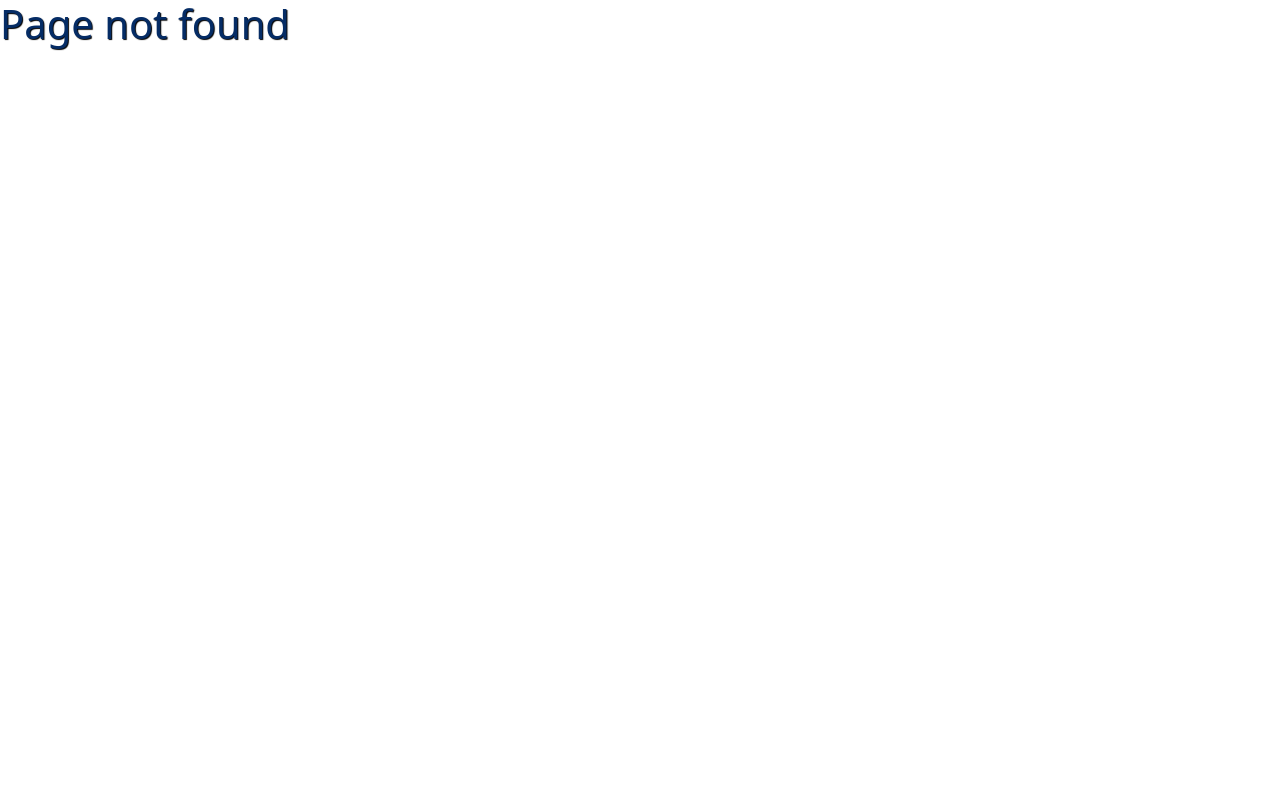
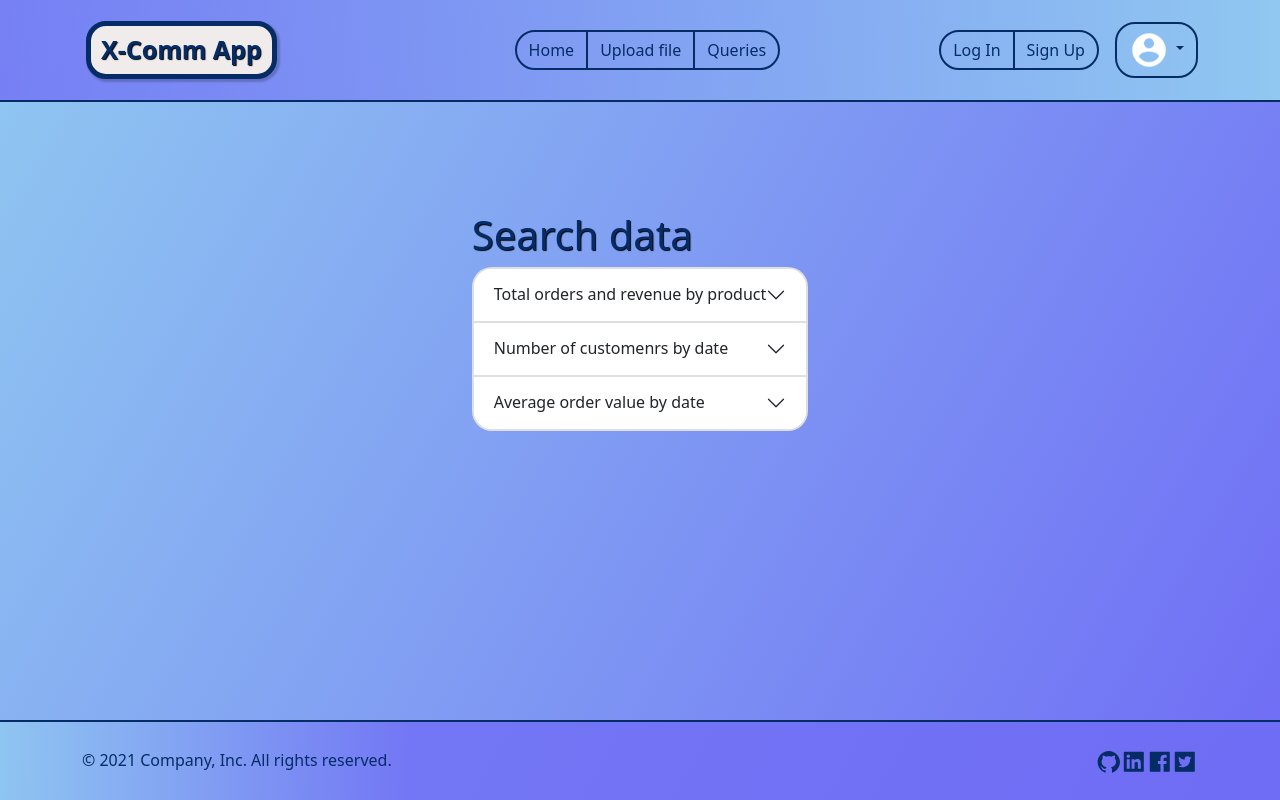
Before and after one commit to tomorrowdevs-projects/team2-real-world-app, a React (Create React App) app in the folder client/: page /search in a window 1280 px wide. Before the commit this address had no page. Built offline with nearby package versions, Linux system fonts and the light colour scheme.

Commit message:
[FEAT] New component SearchSection
The new component is rendered inside Search, from which it also receive
a configuration object to render its elements dynamically.

```diff
--- a/client/src/components/App.js
+++ b/client/src/components/App.js
@@ -3,7 +3,7 @@ import Layout from './Layout';
 import ProtectedRoute from './ProtectedRoute';
 import Home from '../pages/Home';
 import UploadFile from '../pages/UploadFile';
-import Queries from '../pages/Queries';
+import Search from '../pages/Search';
 import Login from '../pages/Login';
 import Signup from '../pages/Signup';
 import Dashboard from '../pages/Dashboard';
@@ -17,7 +17,7 @@ function App() {
           <Route index element={<Home />} />
           <Route element={<ProtectedRoute user={true} />}>
             <Route path='upload' element={<UploadFile />} />
-            <Route path='queries' element={<Queries />} />
+            <Route path='search' element={<Search />} />
           </Route>
           <Route path='login' element={<Login />} />
           <Route path='signup' element={<Signup />} />
--- a/client/src/pages/Queries/index.js
+++ /dev/null
@@ -1,11 +0,0 @@
-import './queries.scss';
-
-const Queries = () => {
-  return (
-    <div className='container-queries'>
-      <h1>Queries</h1>
-    </div>
-  );
-};
-
-export default Queries;
--- a/client/src/pages/Queries/queries.scss
+++ /dev/null
@@ -1,3 +0,0 @@
-.container-queries {
-  background-color: #cfc79a;
-}
--- /dev/null
+++ b/client/src/pages/Search/SearchSection.js
@@ -0,0 +1,84 @@
+import { Accordion, Form, Button, Stack } from 'react-bootstrap';
+import SelectAutocomplete from '../../components/SelectAutocomplete.js/SelectAutomplete';
+import DateRange from '../../components/DataRange/DateRange';
+import AlertMessage from '../../components/AlertMessage/AlertMessage';
+import SearchResult from '../../components/SearchResult/SearchResult';
+
+const SearchSection = ({
+  handleSubmit,
+  handleAccordion,
+  searchList,
+
+  //react-select control
+  setSelected,
+
+  //Date Component control
+  dateFrom,
+  setDateFrom,
+  dateTo,
+  setDateTo,
+
+  //Context
+  productsList,
+  responseReady,
+  response,
+  alertSearch,
+  handleAlertSearch,
+}) => {
+  return (
+    <main>
+      <section>
+        <h1>Search data</h1>
+        <div className='forms-search'>
+          <Accordion onSelect={handleAccordion}>
+            {searchList.map((item, index) => {
+              return (
+                <Accordion.Item key={index} eventKey={index}>
+                  <Accordion.Header>{item.label}</Accordion.Header>
+                  <Accordion.Body>
+                    <Form id='search-form-product' onSubmit={handleSubmit}>
+                      {item.select && (
+                        <SelectAutocomplete
+                          options={productsList}
+                          setValue={setSelected}
+                        />
+                      )}
+                      <DateRange
+                        dateFrom={dateFrom}
+                        setDateFrom={setDateFrom}
+                        dateTo={dateTo}
+                        setDateTo={setDateTo}
+                      />
+                      <Stack className='mt-4' direction='horizontal' gap={3}>
+                        <AlertMessage
+                          alert={alertSearch}
+                          handleAlert={handleAlertSearch}
+                        />
+                        <Button
+                          className='ms-auto'
+                          variant='primary'
+                          type='submit'
+                        >
+                          Submit
+                        </Button>
+                      </Stack>
+                    </Form>
+                    {responseReady && (
+                      <SearchResult
+                        response={response}
+                        select={item.select}
+                        responseLabel={item.responseLabel}
+                      />
+                    )}
+                  </Accordion.Body>
+                </Accordion.Item>
+              );
+            })}
+          </Accordion>
+        </div>
+      </section>
+    </main>
+  );
+};
+
+export default SearchSection;
--- /dev/null
+++ b/client/src/pages/Search/index.js
@@ -0,0 +1,28 @@
+import SearchSection from './SearchSection';
+import { searchList } from './search-list';
+
+const Search = () => {
+  const responseReady = true;
+  const response =
+    //'';
+    [
+      {
+        product_name: 'samsung_s20',
+        orders: '10',
+        price: '4500',
+        date_from: '2022-01-01',
+        date_to: '2022-01-31',
+        customers: '12',
+        average: '10',
+      },
+    ];
+  return (
+    <SearchSection
+      searchList={searchList}
+      responseReady={responseReady}
+      response={response}
+    />
+  );
+};
+
+export default Search;
--- /dev/null
+++ b/client/src/pages/Search/search-list.js
@@ -0,0 +1,17 @@
+export const searchList = [
+  {
+    label: 'Total orders and revenue by product',
+    select: true,
+    responseLabel: ['Product Name', 'Total orders', 'Revenue'],
+  },
+  {
+    label: 'Number of customenrs by date',
+    select: false,
+    responseLabel: 'Customers',
+  },
+  {
+    label: 'Average order value by date',
+    select: false,
+    responseLabel: ' Average',
+  },
+];
```
